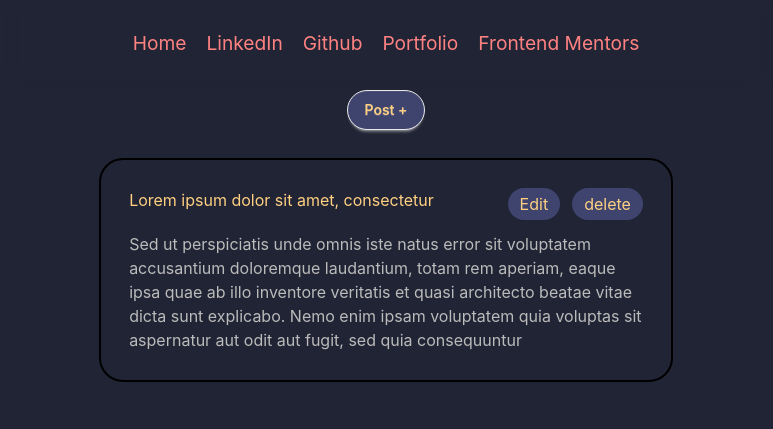
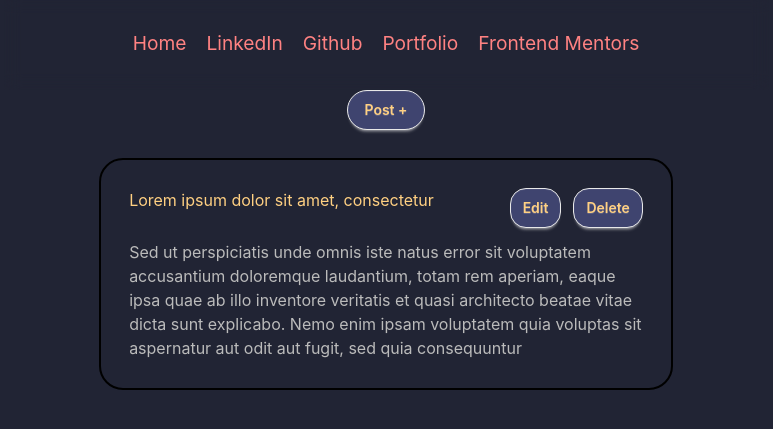
Before and after one commit to chadgarc/SBA5-Document-Object-Model, a website: page index.html in a window 1280 px wide. Shown: the part 239-668 px from the top of the page, without its empty margins (254-1027 px from the left). Drawn offline with Linux system fonts and the light colour scheme.

Commit message:
Added daisy animations to buttons

```diff
--- a/index.html
+++ b/index.html
@@ -3,7 +3,7 @@
 <head>
     <meta charset="UTF-8">
     <meta name="viewport" content="width=device-width, initial-scale=1.0">
-    <title>Document Object Modelsudo </title>
+    <title>Document Object Model</title>
 
     <link rel="stylesheet" href="./css/output.css">
 
@@ -45,13 +45,15 @@
                     <h2 class="me-auto">
                         Lorem ipsum dolor sit amet, consectetur
                     </h2>
-                    <button class="btn-Style px-3 py-1 rounded-2xl">Edit</button>
-                    <button class="btn-Style px-3 py-1 rounded-2xl">delete</button>
+                    <button class="btn btn-Style px-3 py-1 rounded-2xl">Edit</button>
+                    <button class="btn btn-Style px-3 py-1 rounded-2xl">Delete</button>
                 </header>
-                <p>Sed ut perspiciatis unde omnis iste natus error sit voluptatem accusantium doloremque
+                <p>
+                    Sed ut perspiciatis unde omnis iste natus error sit voluptatem accusantium doloremque
                     laudantium, totam rem aperiam, eaque ipsa quae ab illo inventore veritatis et quasi architecto
                     beatae vitae dicta sunt explicabo. Nemo enim ipsam voluptatem quia voluptas sit aspernatur aut
-                    odit aut fugit, sed quia consequuntur</p>
+                    odit aut fugit, sed quia consequuntur
+                </p>
             </article>
 
         </section>
@@ -71,11 +73,11 @@
                 </label>
 
                 <div class="modal-action">
-                    <button class="btn btn-Style rounded-3xl">Post</button>
                     <form method="dialog">
                         <!-- if there is a button in form, it will close the modal -->
                         <button class="btn btn-Style rounded-3xl">Close</button>
                     </form>
+                    <button class="btn btn-Style rounded-3xl">Post</button>
                 </div>
             </div>
         </dialog>
```
